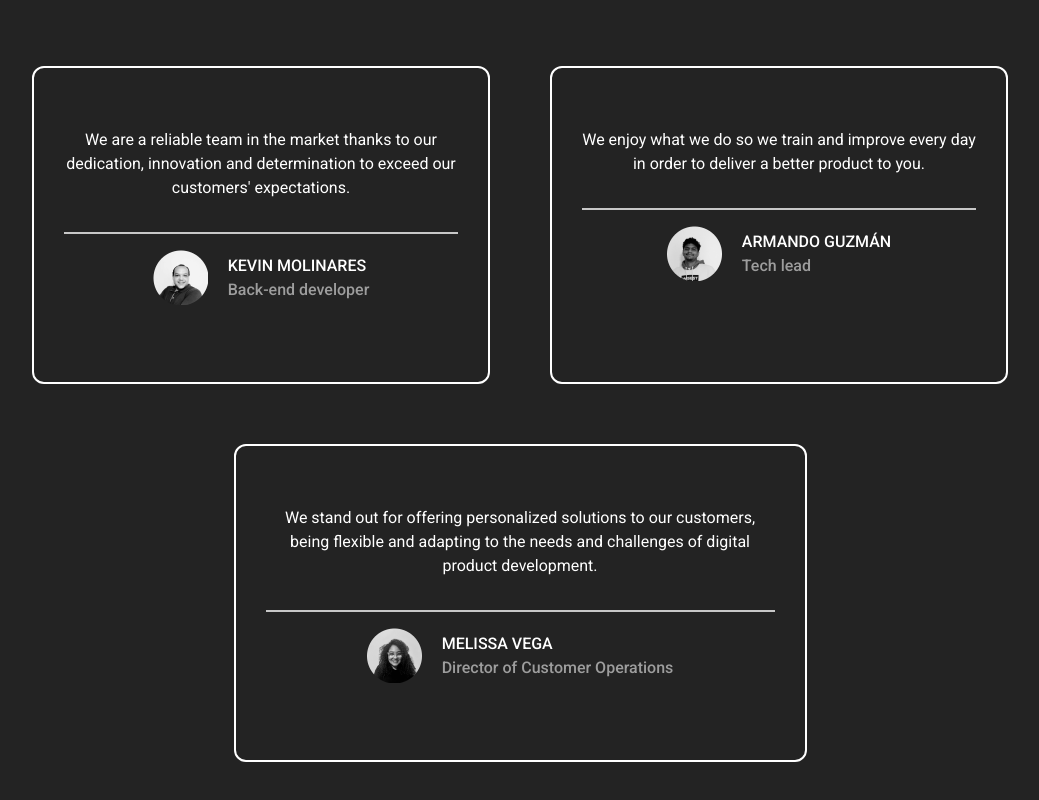
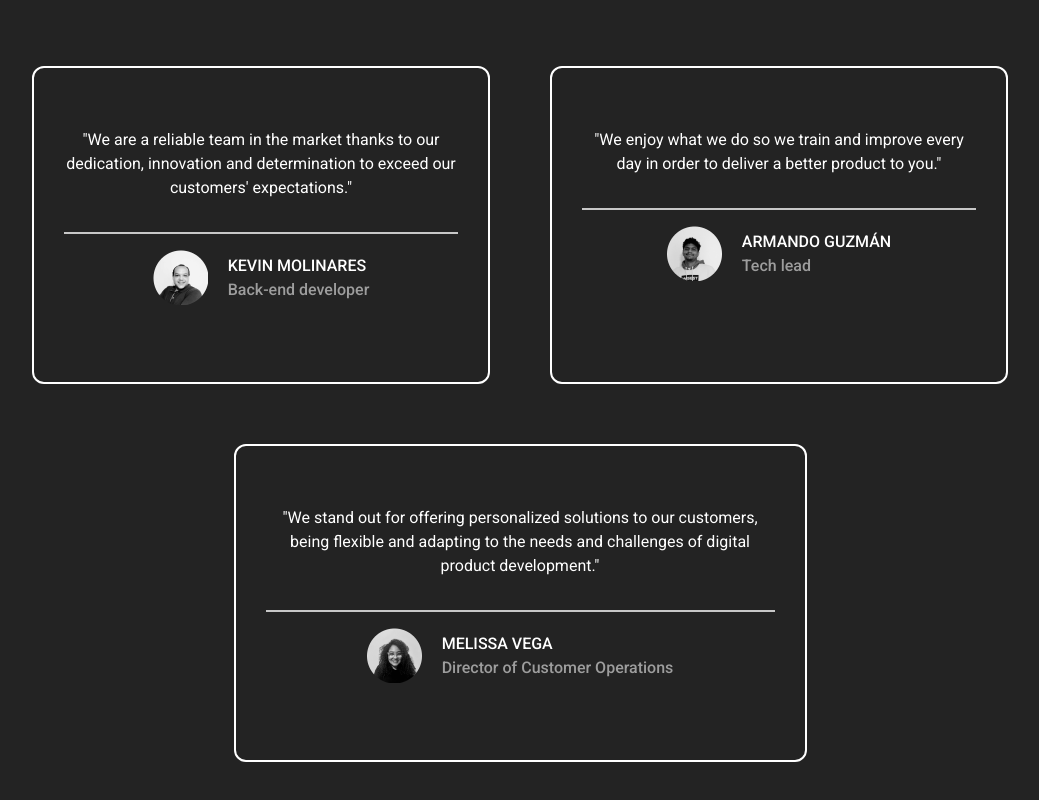
Before and after one commit to contentcraftstudio/Coderlabs-web-2.0, a Next.js app: page / in a window 1280 px wide. Shown: the part 6453-7253 px from the top of the page, without its empty margins (120-1159 px from the left). Built offline with nearby package versions, Linux system fonts and the light colour scheme.

Commit message:
Change::en.ts

```diff
--- a/constants/translate/en.ts
+++ b/constants/translate/en.ts
@@ -29,9 +29,9 @@ export const EN = {
   Our_team: 'Our team:',
   paragraph_our_team: 'At CoderLabs we have a team capable of facing challenges with solid strategies, human quality and user focus.',
   // testimonials
-  testimonials_kevin: "We are a reliable team in the market thanks to our dedication, innovation and determination to exceed our customers' expectations.",
-  testimonials_armando: 'We enjoy what we do so we train and improve every day in order to deliver a better product to you.',
-  testimonials_melissa: 'We stand out for offering personalized solutions to our customers, being flexible and adapting to the needs and challenges of digital product development.',
+  testimonials_kevin: "\"We are a reliable team in the market thanks to our dedication, innovation and determination to exceed our customers' expectations.\"",
+  testimonials_armando: '\"We enjoy what we do so we train and improve every day in order to deliver a better product to you.\"',
+  testimonials_melissa: '\"We stand out for offering personalized solutions to our customers, being flexible and adapting to the needs and challenges of digital product development.\"',
   // sec 5
   Explore_our_blog: 'Explore our blog',
   paragraph_our_blog_1: "Stay up to date with the latest news on the tech industry, get design and development tips and stay informed on what's happening in the world by subscribing to our site on Medium.",
```
